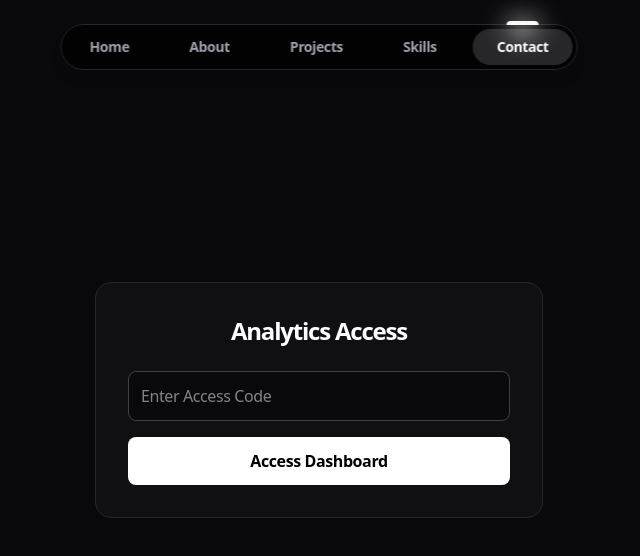
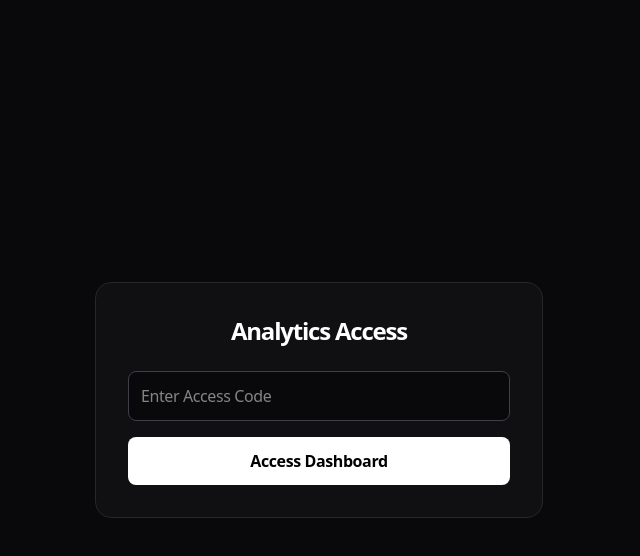
Before and after one commit to fareethraja/My-portfolio, a Next.js app: page /analytics in a window 1280 px wide. Shown: the top 556 px of the page, without its empty margins (321-961 px from the left). Built offline with nearby package versions, Linux system fonts and the light colour scheme; a web font is replaced by a local one.

Commit message:
fix: Resolve build errors and type issues

```diff
--- a/src/app/layout.tsx
+++ b/src/app/layout.tsx
@@ -2,7 +2,7 @@ import type { Metadata } from "next";
 import { Geist, Geist_Mono, Playfair_Display } from "next/font/google";
 import "./globals.css";
 import { ThemeProvider } from "@/components/theme-provider";
-import { NavBar } from "@/components/ui/tubelight-navbar";
+import { ClientNavBar } from "@/components/ui/client-navbar";
 import ProceduralGroundBackground from "@/components/ui/procedural-ground-background";
 import { MouseTrail } from "@/components/ui/mouse-trail";
 import { DebugButton } from "@/components/ui/debug-button";
@@ -127,7 +127,7 @@ export default function RootLayout({
           <AnalyticsTracker />
           {/* <DebugButton /> */}
           {children}
-          <NavBar />
+          <ClientNavBar />
         </ThemeProvider>
       </body>
     </html>
--- a/src/components/analytics/auth-guard.tsx
+++ b/src/components/analytics/auth-guard.tsx
@@ -1,8 +1,7 @@
 "use client";
 
 import { useState, useEffect } from "react";
-import { Button } from "@/components/ui/button"; // Assuming configured
-import { Input } from "@/components/ui/input"; // Assuming configured. If not, will use basic input.
+
 
 const ACCESS_CODE = "admin123"; // Simple client-side protection for demo
 
@@ -31,7 +30,7 @@ export function AuthGuard({ children }: { children: React.ReactNode }) {
     }
 
     return (
-        <div className="min-h-screen flex items-center justify-center bg-zinc-950 text-white p-4">
+        <div className="relative z-50 min-h-screen flex items-center justify-center bg-zinc-950 text-white p-4">
             <div className="w-full max-w-md p-8 rounded-2xl border border-zinc-800 bg-zinc-900/50 backdrop-blur-xl">
                 <h2 className="text-2xl font-bold mb-6 text-center">Analytics Access</h2>
                 <div className="space-y-4">
--- a/src/components/ui/canvas.tsx
+++ b/src/components/ui/canvas.tsx
@@ -1,3 +1,4 @@
+// @ts-nocheck
 /* eslint-disable */
 "use client";
 
@@ -47,7 +48,8 @@ Line.prototype = {
         // @ts-ignore
         this.nodes = [];
         for (var t, n = 0; n < E.size; n++) {
-            t = new Node();
+            // @ts-ignore
+            t = new ParticleNode();
             // @ts-ignore
             t.x = pos.x;
             // @ts-ignore
@@ -198,7 +200,7 @@ var ctx,
         dampening: 0.025,
         tension: 0.99,
     };
-function Node() {
+function ParticleNode() {
     this.x = 0;
     this.y = 0;
     this.vy = 0;
--- /dev/null
+++ b/src/components/ui/client-navbar.tsx
@@ -0,0 +1,14 @@
+"use client";
+
+import { usePathname } from "next/navigation";
+import { NavBar } from "@/components/ui/tubelight-navbar";
+
+export function ClientNavBar() {
+    const pathname = usePathname();
+
+    if (pathname === "/analytics") {
+        return null;
+    }
+
+    return <NavBar />;
+}
--- a/src/components/ui/interactive-text-particle.tsx
+++ b/src/components/ui/interactive-text-particle.tsx
@@ -16,6 +16,8 @@ interface Particle {
     ov: number;
     f: number;
     rgb: number[];
+    draw(): void;
+    move(interactionRadius: number, hasPointer: boolean): boolean;
 }
 
 interface TextBox {
```
